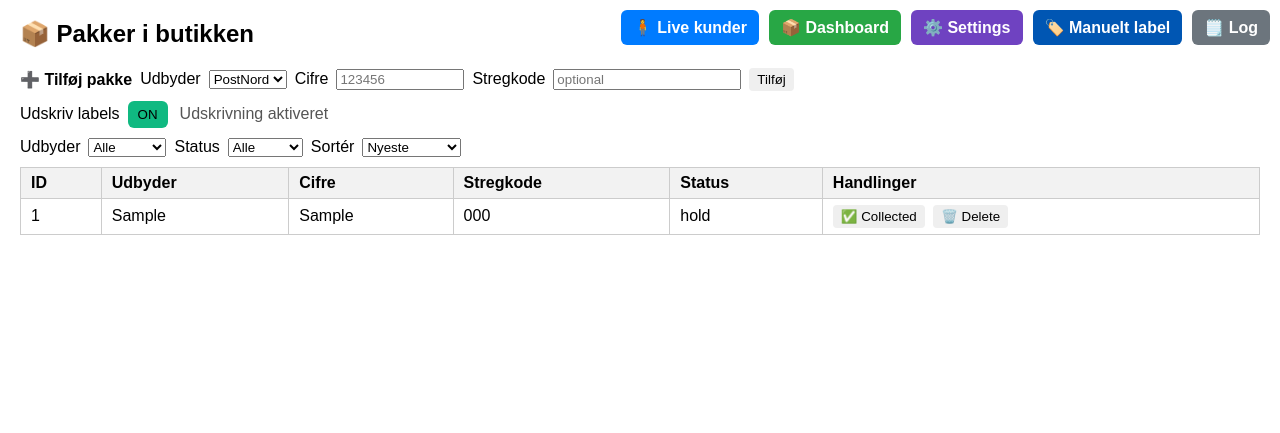
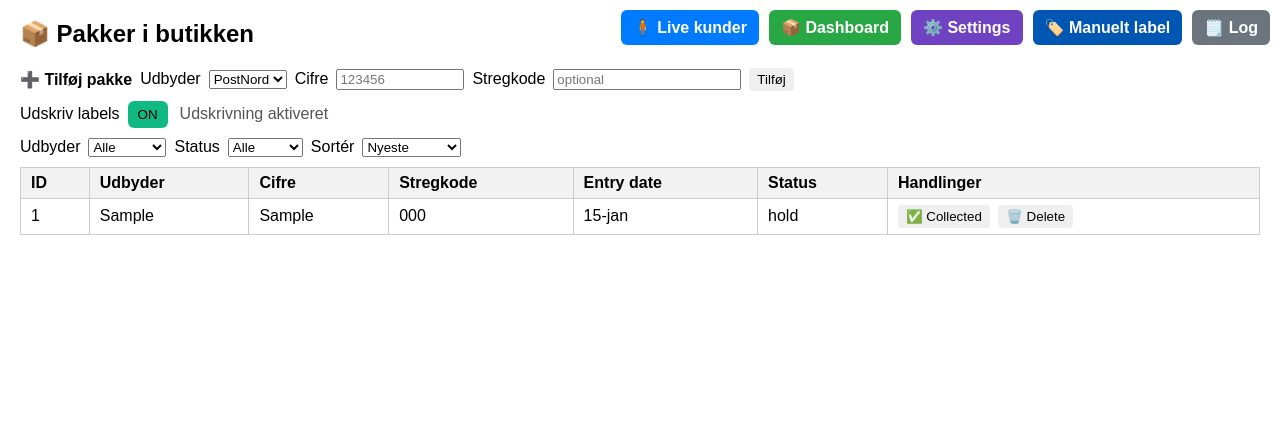
Before and after one commit to bikramdk-bot/package_shop, a Flask app: page /dashboard in a window 1280 px wide. Shown: the top 433 px of the page. Run offline with Flask 3, Linux system fonts and the light colour scheme; data comes from the database, SQL or seed files in the repository; tables that the repository leaves empty hold one stand-in row (values such as "Sample post").

Commit message:
Add entry date alias and format in dashboard for improved UI display. deletion from dashboard fixed for postnord and bring

```diff
--- a/src/api_server.py
+++ b/src/api_server.py
@@ -793,6 +793,8 @@ def collected_log():
         d = dict(r)
         prov = (d.get('provider') or '').strip()
         d['provider'] = canon.get(prov.upper(), prov)
+        # expose entry_date as an alias for scan_time so UI can use a stable name
+        d['entry_date'] = d.get('scan_time')
         rows.append(d)
     conn.close()
 
@@ -1206,7 +1208,7 @@ def update_status_api():
         """
         UPDATE packets
         SET status = ?, scan_time = ?
-        WHERE provider = ? AND digits = ?
+        WHERE UPPER(provider) = UPPER(?) AND digits = ?
         """,
         (new_status, datetime.now(), provider, digits),
     )
@@ -1227,7 +1229,7 @@ def delete_parcel_api():
     cursor.execute(
         """
         DELETE FROM packets
-        WHERE provider = ? AND digits = ?
+        WHERE UPPER(provider) = UPPER(?) AND digits = ?
         """,
         (provider, digits),
     )
--- a/src/templates/dashboard.html
+++ b/src/templates/dashboard.html
@@ -97,6 +97,7 @@
   <th data-i18n="colProvider">Provider</th>
   <th data-i18n="colDigits">Digits</th>
   <th data-i18n="colBarcode">Barcode</th>
+  <th data-i18n="colEntryDate">Entry date</th>
   <th data-i18n="colStatus">Status</th>
   <th data-i18n="colActions">Actions</th>
       </tr>
@@ -106,6 +107,17 @@
 
   <script>
   let cache = [];
+  // Format a timestamp into `DD-mon` (e.g. 12-apr). Returns empty string for falsy input.
+  function formatEntryDate(ts) {
+    if (!ts) return '';
+    // Accept either a Date object or a parsable date string
+    const d = (ts instanceof Date) ? ts : new Date(ts);
+    if (isNaN(d)) return String(ts);
+    const day = String(d.getDate()).padStart(2, '0');
+    const months = ['jan','feb','mar','apr','may','jun','jul','aug','sep','oct','nov','dec'];
+    const mon = months[d.getMonth()] || '';
+    return `${day}-${mon}`;
+  }
   async function checkLicense() {
     try {
       const res = await fetch('/license_status');
@@ -175,11 +187,13 @@
 
     data.forEach(row => {
       const tr = document.createElement('tr');
+      const entryDateStr = formatEntryDate(row.entry_date || row.scan_time || '');
       tr.innerHTML = `
         <td>${row.id}</td>
         <td>${row.provider}</td>
         <td>${row.digits}</td>
         <td>${row.barcode || ''}</td>
+        <td>${entryDateStr}</td>
         <td>${row.status}</td>
         <td>
           <button data-i18n="btnCollected" onclick="updateStatus('${row.provider}', '${row.digits}', 'collected')">✅ Collected</button>
```
